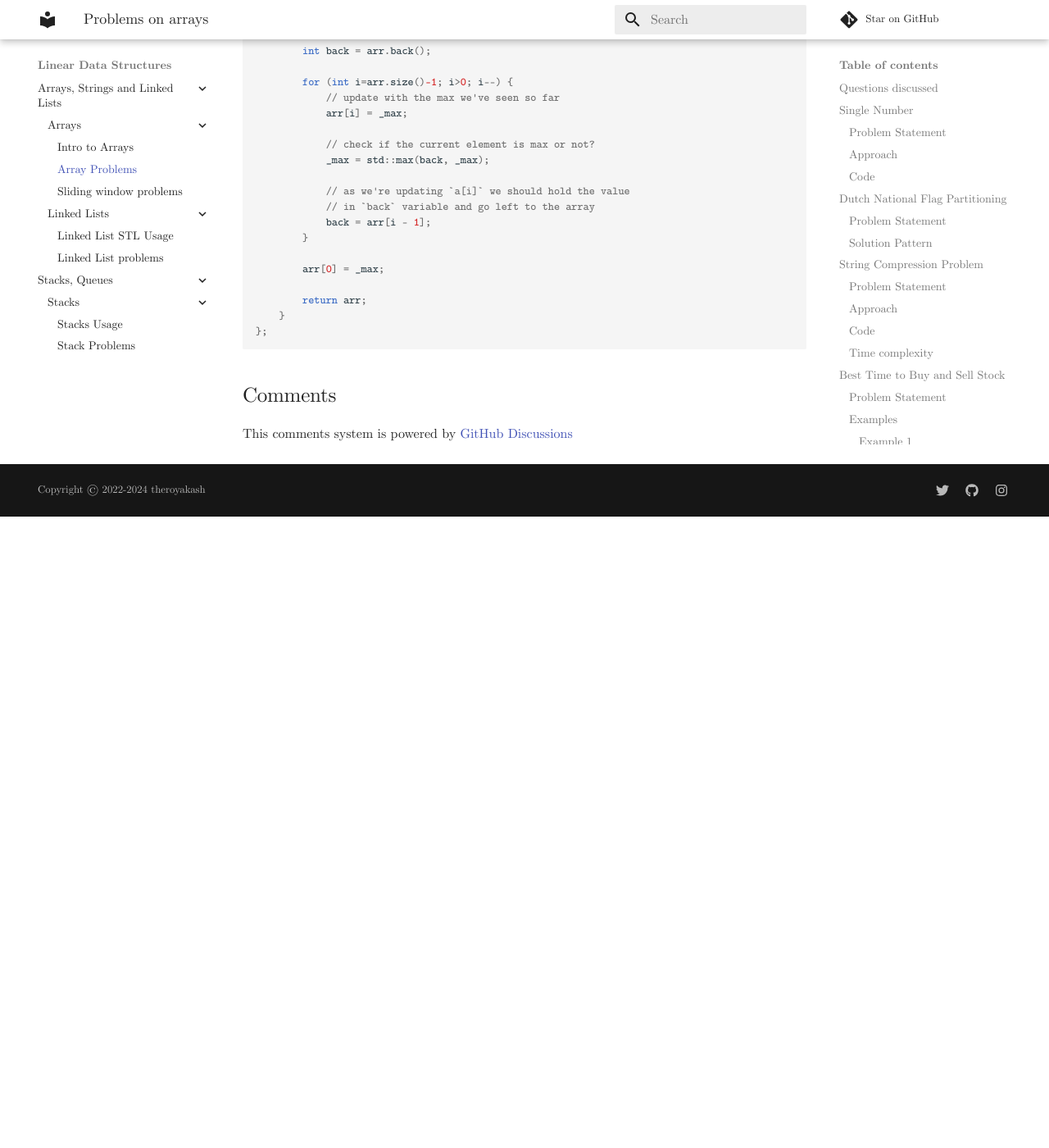
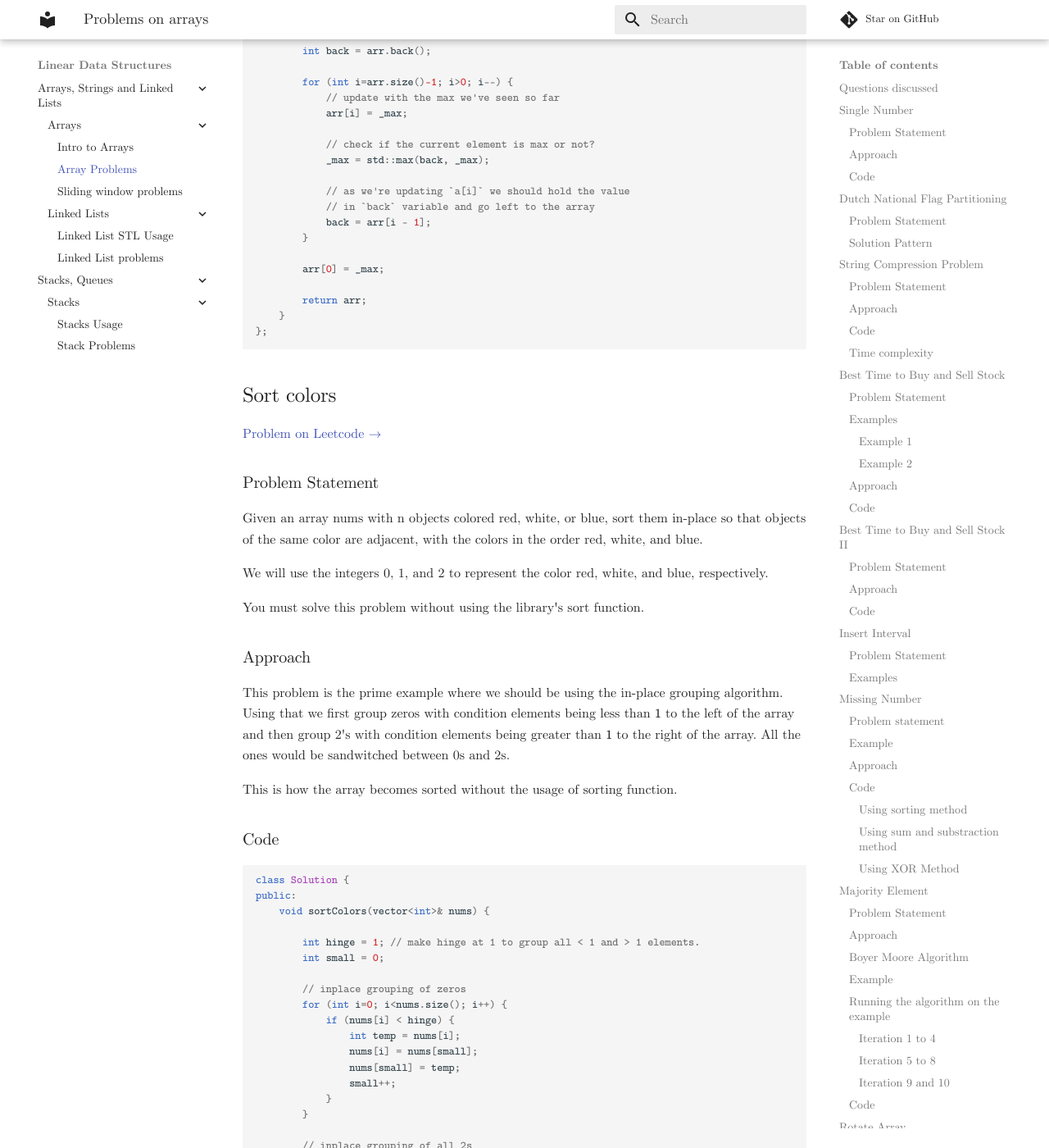
Before and after one commit to theroyakash/algorithms.theroyakash.com, an MkDocs documentation site: the page built from docs/arrays/array-problems.md, in a window 1280 px wide and 1400 px high, scrolled down 20685 px. Shown: the whole window at 82% size. Built offline with MkDocs 1.6.1 and Material for MkDocs 9.7.7, drawn with Linux system fonts in a browser that asks for light colours; comment, search, counter and statistics services are not loaded; before the commit the page ends 21315 px from its top, so only the background shows below that; some of the changed text lies outside the part shown.

Commit message:
📦 NEW: leetcode 75 Sort colors added

````diff
--- a/docs/arrays/array-problems.md
+++ b/docs/arrays/array-problems.md
@@ -707,3 +707,49 @@ public:
     }
 };
 ```
+
+## Sort colors
+[Problem on Leetcode $\to$](https://leetcode.com/problems/sort-colors/)
+### Problem Statement
+Given an array nums with n objects colored red, white, or blue, sort them in-place so that objects of the same color are adjacent, with the colors in the order red, white, and blue.
+
+We will use the integers 0, 1, and 2 to represent the color red, white, and blue, respectively.
+
+You must solve this problem without using the library's sort function.
+
+### Approach
+This problem is the prime example where we should be using the in-place grouping algorithm. Using that we first group zeros with condition elements being less than $1$ to the left of the array and then group 2's with condition elements being greater than $1$ to the right of the array. All the ones would be sandwitched between 0s and 2s.
+
+This is how the array becomes sorted without the usage of sorting function.
+### Code
+```cpp
+class Solution {
+public:
+    void sortColors(vector<int>& nums) {
+
+        int hinge = 1; // make hinge at 1 to group all < 1 and > 1 elements.
+        int small = 0;
+
+        // inplace grouping of zeros
+        for (int i=0; i<nums.size(); i++) {
+            if (nums[i] < hinge) {
+                int temp = nums[i];
+                nums[i] = nums[small];
+                nums[small] = temp;
+                small++;
+            }
+        }
+
+        // inplace grouping of all 2s
+        int larger = nums.size() - 1;
+        for (int j=nums.size()-1; j>=0; j--) {
+            if (nums[j] > hinge) {
+                int temp = nums[j];
+                nums[j] = nums[larger];
+                nums[larger] = temp;
+                larger--;
+            }
+        }
+    }
+};
+```
````
